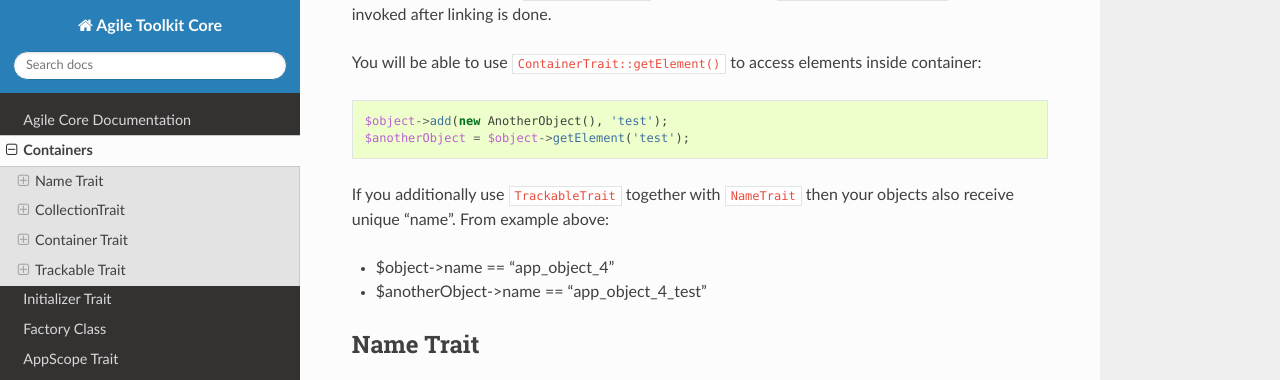
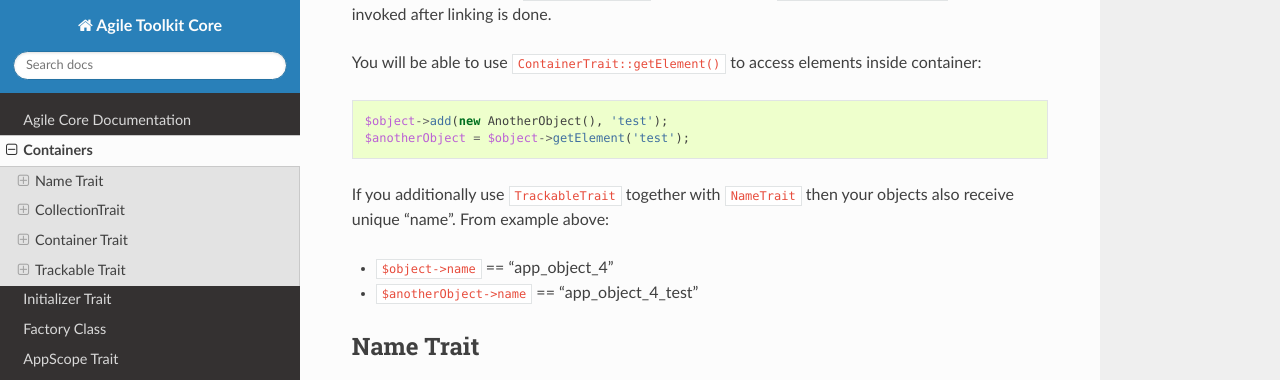
Before and after one commit to atk4/core, a Sphinx documentation site: the page built from docs/container.md, in a window 1280 px wide and 900 px high, scrolled down 452 px, cut to the strip 0-380 px from the top of the window. Built offline with Sphinx 7.4.7 and the Read the Docs theme 2.0.0, drawn with Linux system fonts in a browser that asks for light colours; cross-references to code outside the pages are shown as plain code.

Commit message:
Fix CS v3.22.0

```diff
--- a/docs/container.md
+++ b/docs/container.md
@@ -25,8 +25,8 @@ $anotherObject = $object->getElement('test');
 If you additionally use {php:trait}`TrackableTrait` together with {php:trait}`NameTrait`
 then your objects also receive unique "name". From example above:
 
-- $object->name == "app_object_4"
-- $anotherObject->name == "app_object_4_test"
+- `$object->name` == "app_object_4"
+- `$anotherObject->name` == "app_object_4_test"
 
 ## Name Trait
 
```
Also changed, not shown: 1 other file.
